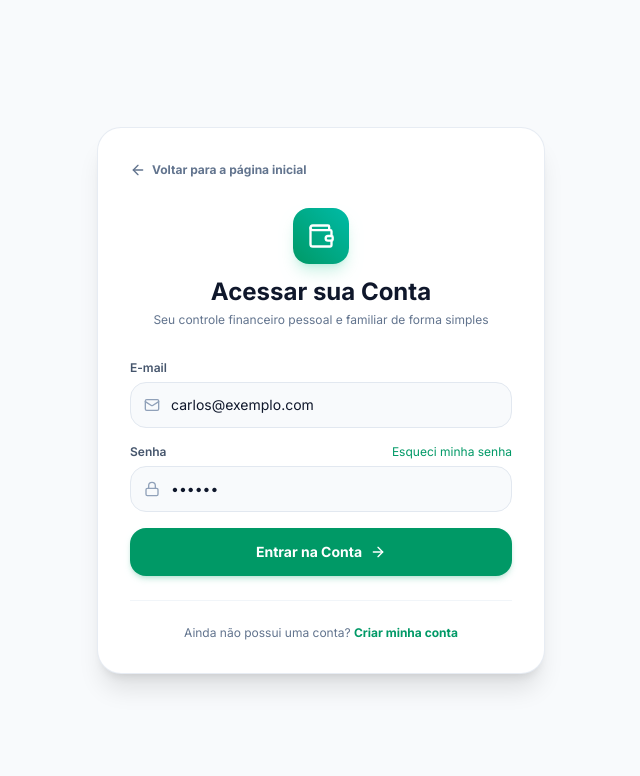
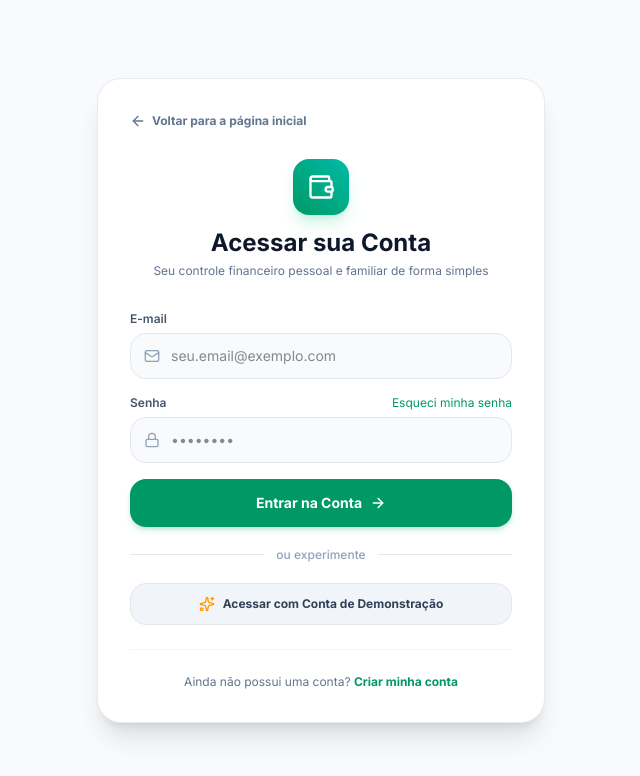
Before and after one commit to andbasa-andre/saas_financas2.0, a Next.js app: page /login in a window 1280 px wide. Shown: the top 776 px of the page, without its empty margins (319-959 px from the left). Built offline with nearby package versions, Linux system fonts and the light colour scheme; no server answers.

Commit message:
fix: inputs de login vazios por padrao e botao dedicado para conta demo

```diff
--- a/src/app/(auth)/login/page.tsx
+++ b/src/app/(auth)/login/page.tsx
@@ -4,14 +4,14 @@ import React, { useState } from 'react';
 import Link from 'next/link';
 import { useRouter } from 'next/navigation';
 import { useFinance } from '@/context/FinanceContext';
-import { Wallet, Mail, Lock, ArrowRight, ArrowLeft } from 'lucide-react';
+import { Wallet, Mail, Lock, ArrowRight, ArrowLeft, Sparkles } from 'lucide-react';
 
 export default function LoginPage() {
   const { login } = useFinance();
   const router = useRouter();
 
-  const [email, setEmail] = useState('carlos@exemplo.com');
-  const [password, setPassword] = useState('123456');
+  const [email, setEmail] = useState('');
+  const [password, setPassword] = useState('');
   const [isSubmitting, setIsSubmitting] = useState(false);
   const [errorMsg, setErrorMsg] = useState('');
 
@@ -29,6 +29,24 @@ export default function LoginPage() {
       }
     } catch {
       setErrorMsg('Ocorreu um erro ao entrar.');
+    } finally {
+      setIsSubmitting(false);
+    }
+  };
+
+  const handleDemoLogin = async () => {
+    setErrorMsg('');
+    setIsSubmitting(true);
+
+    try {
+      const success = await login('carlos@exemplo.com', '123456');
+      if (success) {
+        router.push('/dashboard');
+      } else {
+        setErrorMsg('Não foi possível entrar na conta de demonstração.');
+      }
+    } catch {
+      setErrorMsg('Ocorreu um erro ao acessar a demonstração.');
     } finally {
       setIsSubmitting(false);
     }
@@ -110,6 +128,24 @@ export default function LoginPage() {
           </button>
         </form>
 
+        {/* Separator */}
+        <div className="my-5 flex items-center gap-3">
+          <div className="flex-1 h-px bg-slate-200 dark:bg-slate-800" />
+          <span className="text-xs text-slate-400 font-medium">ou experimente</span>
+          <div className="flex-1 h-px bg-slate-200 dark:bg-slate-800" />
+        </div>
+
+        {/* Separate Demo Account Button */}
+        <button
+          type="button"
+          onClick={handleDemoLogin}
+          disabled={isSubmitting}
+          className="w-full py-3 px-4 rounded-2xl bg-slate-100 dark:bg-slate-800/80 hover:bg-slate-200 dark:hover:bg-slate-800 text-slate-700 dark:text-slate-200 border border-slate-200 dark:border-slate-700 font-bold text-xs flex items-center justify-center gap-2 transition-all active:scale-[0.98] disabled:opacity-50 cursor-pointer"
+        >
+          <Sparkles className="w-4 h-4 text-amber-500 shrink-0" />
+          <span>Acessar com Conta de Demonstração</span>
+        </button>
+
         <div className="mt-6 pt-6 border-t border-slate-100 dark:border-slate-800 text-center text-xs text-slate-500 dark:text-slate-400">
           Ainda não possui uma conta?{' '}
           <Link href="/register" className="font-bold text-emerald-600 dark:text-emerald-400 hover:underline">
```
